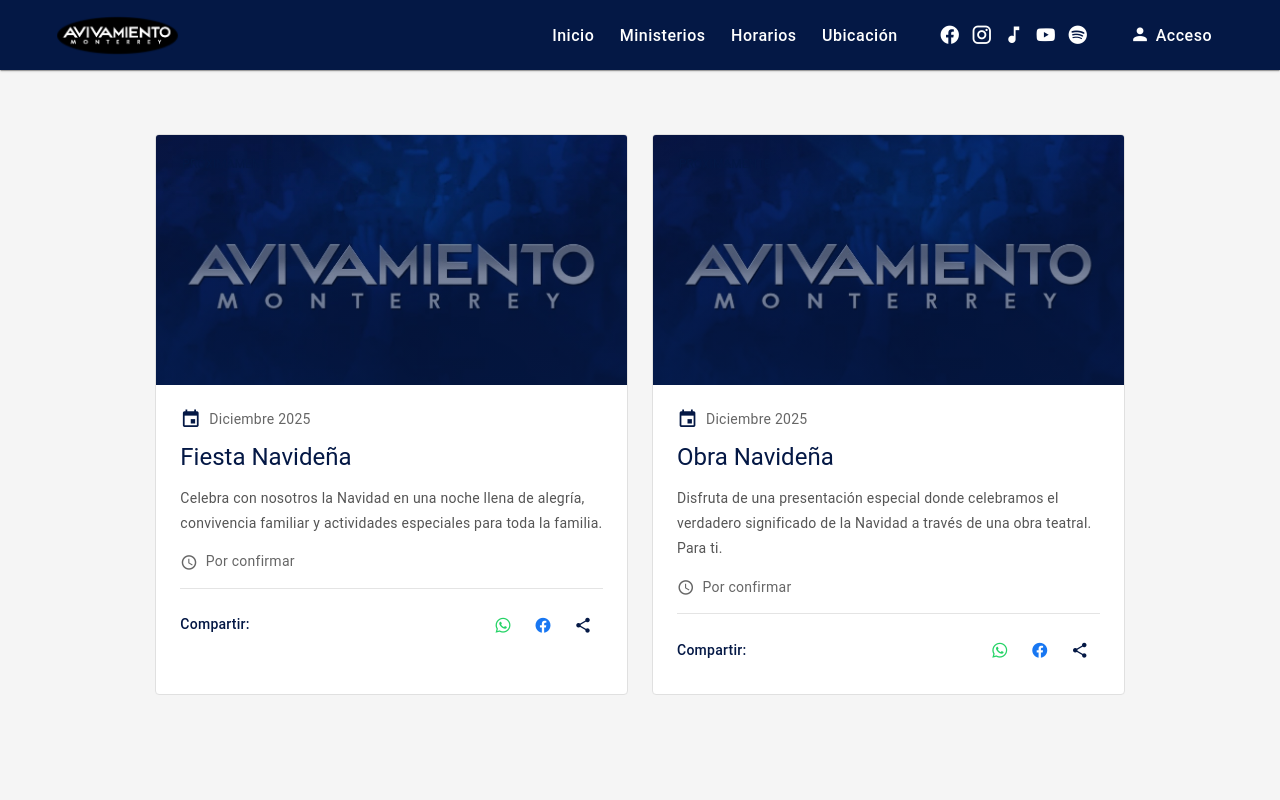
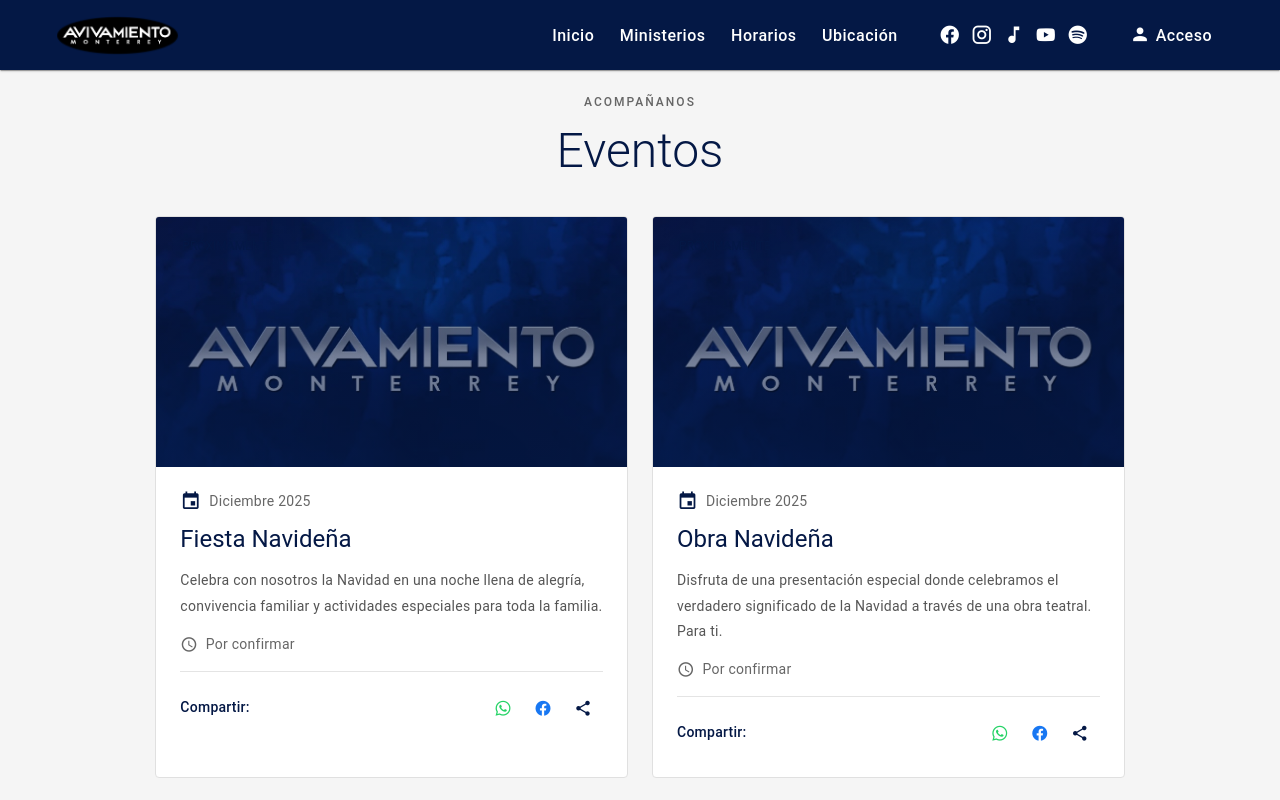
Before and after one commit to chemoral87/avivamiento_webpage, a Nuxt app: page /calendar in a window 1280 px wide. Built offline with nearby package versions, Linux system fonts and the light colour scheme.

Commit message:
Cambio de email

```diff
--- a/app/pages/calendar.vue
+++ b/app/pages/calendar.vue
@@ -6,7 +6,13 @@
     <MobileNavDrawer v-model="drawer" :menu-items="menuItems" />
 
     <v-main class="bg-grey-lighten-4">
-      <v-container class="py-16">
+      <v-container class="py-4">
+        <v-row justify="center">
+          <v-col cols="12" md="10" lg="8" class="text-center">
+            <p class="text-overline mb-2" style="color: #666; letter-spacing: 2px;">ACOMPAÑANOS</p>
+            <h1 class="text-h3 font-weight-light mb-4" style="color: #041845;">Eventos</h1>
+          </v-col>
+        </v-row>
         <v-row justify="center">
           <v-col cols="12" md="6" lg="5">
             <v-card elevation="0" class="event-card" style="border: 1px solid #e0e0e0; height: 100%;">
--- a/app/pages/index.vue
+++ b/app/pages/index.vue
@@ -127,7 +127,7 @@
               <div class="mb-8">
                 <p class="text-overline mb-2" style="color: #888;">EMAIL</p>
                 <p class="text-body-1">
-                  <a href="mailto:info@avivamientomty.com" class="text-decoration-none" style="color: #041845;">
+                  <a href="mailto:elavivamientomonterrey@hotmail.com" class="text-decoration-none" style="color: #041845;">
                     elavivamientomonterrey@hotmail.com
                   </a>
                 </p>
@@ -265,7 +265,7 @@
               +52 (81) 1165-1800
             </p>
             <p class="text-body-2" style="color: rgba(255,255,255,0.7);">
-              info@avivamientomty.com
+              elavivamientomonterrey@hotmail.com
             </p>
           </v-col>
         </v-row>
--- a/app/pages/ministerios.vue
+++ b/app/pages/ministerios.vue
@@ -7,7 +7,7 @@
 
     <v-main class="bg-grey-lighten-4">
       <!-- Header Section -->
-      <v-container class="py-16">
+      <v-container class="py-4">
         <v-row justify="center">
           <v-col cols="12" md="10" lg="8" class="text-center">
             <p class="text-overline mb-2" style="color: #666; letter-spacing: 2px;">ÚNETE A NOSOTROS</p>
```
Also changed, not shown: 2 other files (tests, documents, lock files or other folders).
